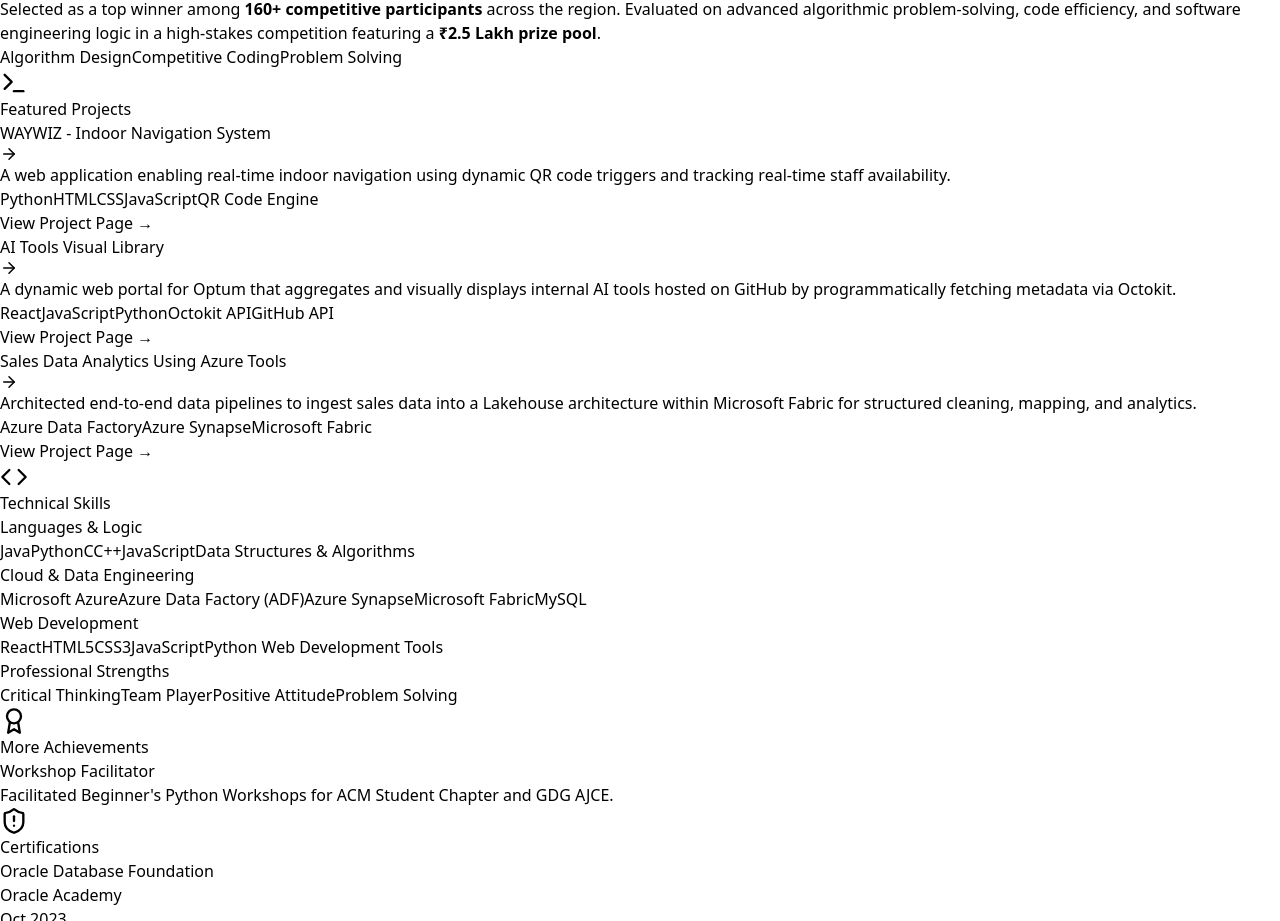
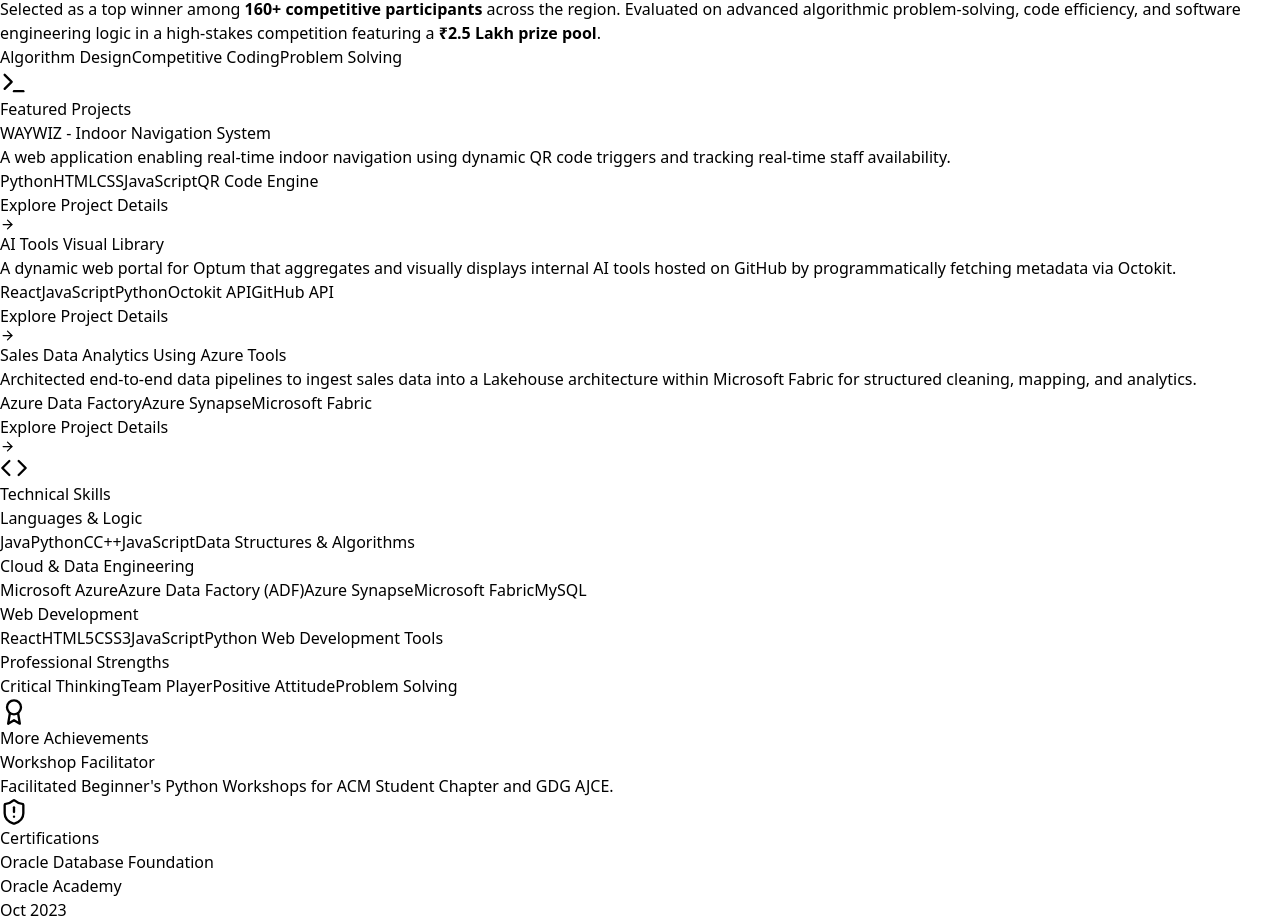
Before and after one commit to sanjoejose/portfolio, a React (Vite) app: page / in a window 1280 px wide. Shown: the part 1920-2841 px from the top of the page. Built offline with nearby package versions, Linux system fonts and the light colour scheme.

Commit message:
Project tile fix and scroll fix

```diff
--- a/src/App.jsx
+++ b/src/App.jsx
@@ -377,27 +377,27 @@
           <h2 className="text-3xl font-bold">Featured Projects</h2>
         </div>
 
-        <div className="grid md:grid-cols-2 lg:grid-cols-3 gap-6">
+       <div className="grid md:grid-cols-2 lg:grid-cols-3 gap-6">
           {projects.map((proj) => (
             <Link
               key={proj.id}
               to={`/project/${proj.id}`}
-              className={`border rounded-xl p-6 flex flex-col justify-between transition-all duration-300 group hover:-translate-y-2 hover:shadow-xl ${
-                darkMode ? 'bg-slate-900/50 border-slate-800 hover:border-blue-500/50 hover:bg-slate-900' : 'bg-white border-slate-200 hover:border-blue-400 shadow-sm'
+              className={`group border rounded-xl p-6 flex flex-col justify-between transition-all duration-300 hover:-translate-y-1 hover:shadow-xl ${
+                darkMode ? 'bg-slate-900/50 border-slate-800 hover:border-slate-700' : 'bg-white border-slate-200 hover:border-slate-300 shadow-sm'
               }`}
             >
               <div>
-                <div className="flex justify-between items-start mb-3">
-                  <h3 className="text-xl font-bold group-hover:text-blue-500 transition-colors">{proj.title}</h3>
-                  <ArrowRight size={18} className="text-slate-500 group-hover:text-blue-500 group-hover:translate-x-1 transition-all shrink-0 mt-1" />
-                </div>
+                <h3 className="text-xl font-bold mb-3 group-hover:text-blue-500 transition-colors">
+                  {proj.title}
+                </h3>
                 <p className={`text-sm leading-relaxed mb-6 ${darkMode ? 'text-slate-400' : 'text-slate-600'}`}>
                   {proj.shortDescription}
                 </p>
               </div>
 
               <div>
-                <div className="flex flex-wrap gap-2 mb-4">
+                {/* Tech Badges */}
+                <div className="flex flex-wrap gap-2 mb-6">
                   {proj.tech.map((t, i) => (
                     <span key={i} className={`text-xs font-semibold px-2.5 py-1 rounded-md border ${
                       darkMode ? 'bg-slate-800 text-blue-400 border-slate-700' : 'bg-slate-100 text-blue-600 border-slate-200'
@@ -406,9 +406,16 @@
                     </span>
                   ))}
                 </div>
-                <span className="text-xs text-blue-500 font-medium inline-flex items-center gap-1 group-hover:underline">
-                  View Project Page →
-                </span>
+
+                {/* Seamlessly Integrated Button */}
+                <div className={`w-full py-2.5 px-4 rounded-xl border text-xs font-semibold flex items-center justify-between transition-all duration-200 ${
+                  darkMode
+                    ? 'bg-slate-800/40 border-slate-700/60 text-slate-300 group-hover:bg-blue-600 group-hover:text-white group-hover:border-blue-600'
+                    : 'bg-slate-100/70 border-slate-200 text-slate-700 group-hover:bg-blue-600 group-hover:text-white group-hover:border-blue-600'
+                }`}>
+                  <span>Explore Project Details</span>
+                  <ArrowRight size={15} className="group-hover:translate-x-1 transition-transform" />
+                </div>
               </div>
             </Link>
           ))}
--- a/src/ProjectDetail.jsx
+++ b/src/ProjectDetail.jsx
@@ -98,11 +98,6 @@
 export default function ProjectDetail() {
   const { id } = useParams();
   const project = projectsData[id];
-  // Automatically scroll to top whenever the component mounts or the project ID changes
-  useEffect(() => {
-    window.scrollTo(0, 0);
-  }, [id]);
-
   const [isMenuOpen, setIsMenuOpen] = useState(false);
 
   const [darkMode, setDarkMode] = useState(() => {
--- a/src/main.jsx
+++ b/src/main.jsx
@@ -1,17 +1,47 @@
-import React from 'react'
-import ReactDOM from 'react-dom/client'
-import { BrowserRouter, Routes, Route } from 'react-router-dom'
-import App from './App.jsx'
-import ProjectDetail from './ProjectDetail.jsx'
-import './index.css'
+import React, { useEffect, useRef } from 'react';
+import ReactDOM from 'react-dom/client';
+import { BrowserRouter, Routes, Route, useLocation, useNavigationType } from 'react-router-dom';
+import App from './App';
+import ProjectDetail from './ProjectDetail';
+import './index.css';
+
+function SmartScrollManager() {
+  const { pathname } = useLocation();
+  const navType = useNavigationType(); // Detects "PUSH" (new click) vs "POP" (back/forward button)
+  const scrollPositions = useRef({});
+
+  // Save scroll position continuously on scroll
+  useEffect(() => {
+    const handleScroll = () => {
+      scrollPositions.current[window.location.pathname] = window.scrollY;
+    };
+    window.addEventListener('scroll', handleScroll, { passive: true });
+    return () => window.removeEventListener('scroll', handleScroll);
+  }, []);
+
+  // Handle scroll positioning on route change
+  useEffect(() => {
+    if (navType === 'POP') {
+      // Browser BACK or FORWARD button pressed -> Restore saved position
+      const savedPosition = scrollPositions.current[pathname] || 0;
+      window.scrollTo({ top: savedPosition, behavior: 'instant' });
+    } else {
+      // New link clicked (PUSH) -> Jump to top instantly
+      window.scrollTo({ top: 0, behavior: 'instant' });
+    }
+  }, [pathname, navType]);
+
+  return null;
+}
 
 ReactDOM.createRoot(document.getElementById('root')).render(
   <React.StrictMode>
     <BrowserRouter>
+      <SmartScrollManager />
       <Routes>
         <Route path="/" element={<App />} />
         <Route path="/project/:id" element={<ProjectDetail />} />
       </Routes>
     </BrowserRouter>
-  </React.StrictMode>,
-)
+  </React.StrictMode>
+);
```
